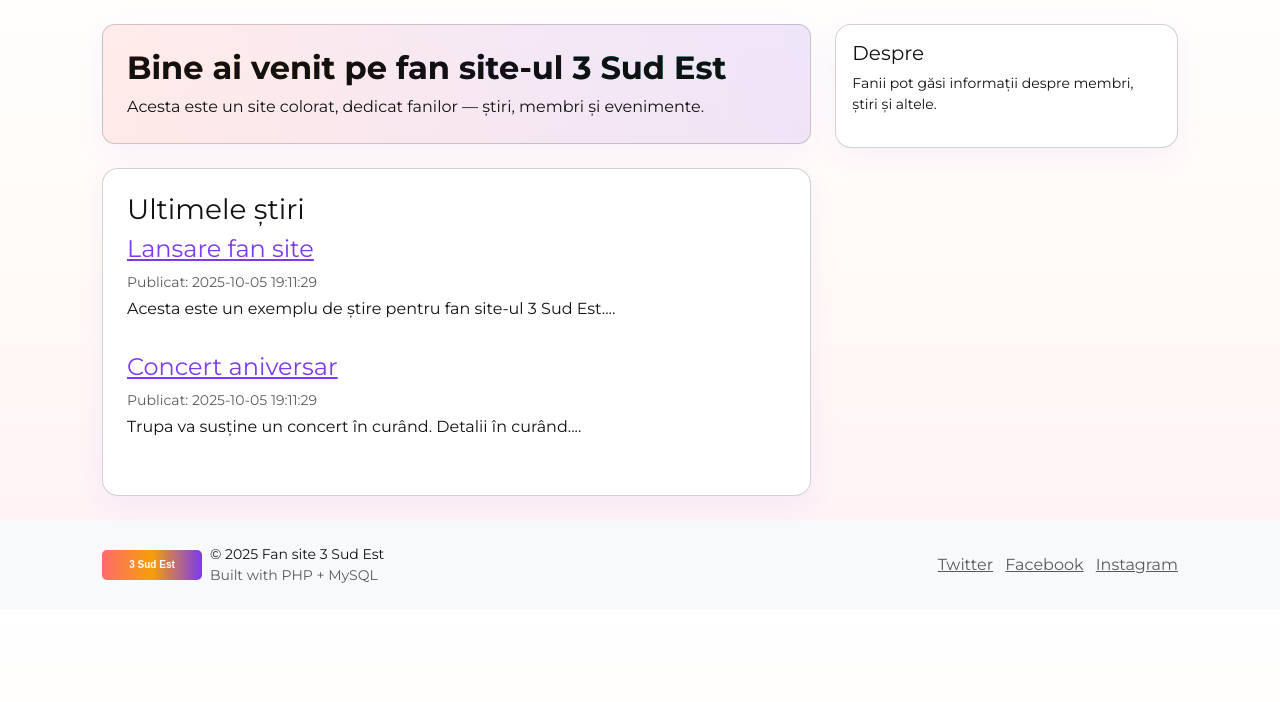
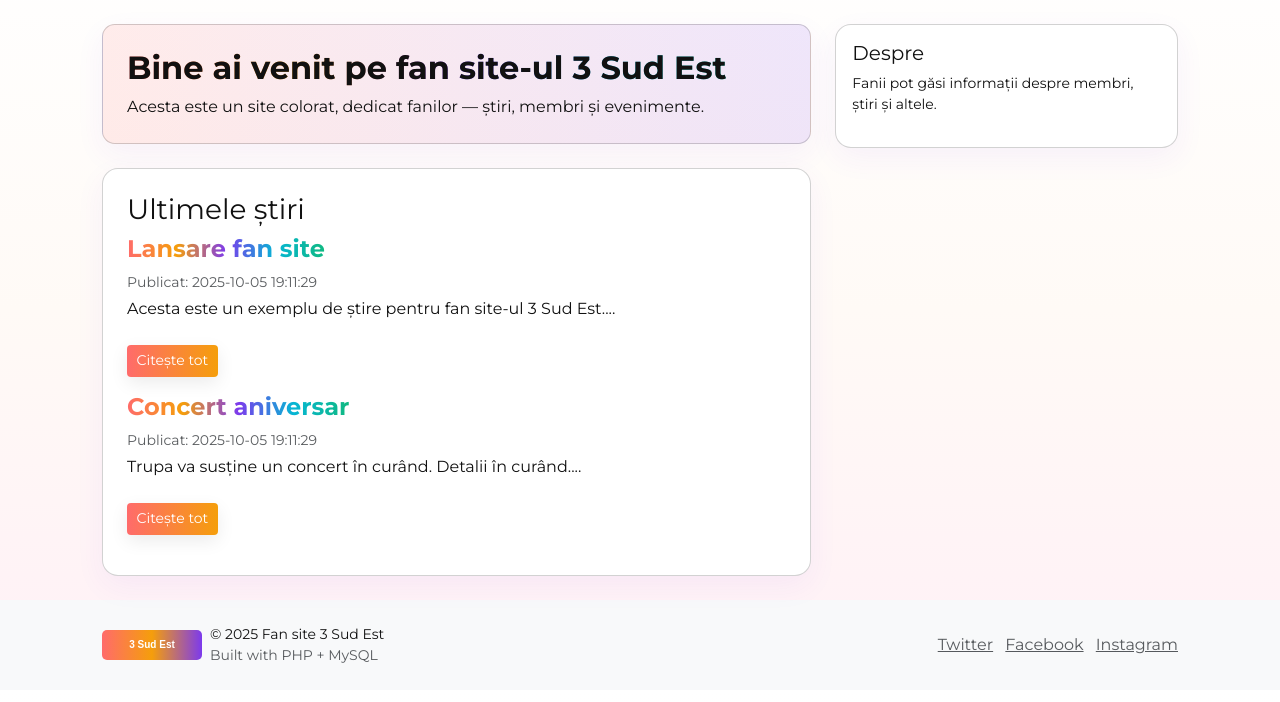
Before and after one commit to claudiu-morogan/3reiSudEst, a PHP site: page / in a window 1280 px wide. Shown: the part 72-774 px from the top of the page. Run offline with PHP 8.4, Linux system fonts and the light colour scheme; data comes from the database, SQL or seed files in the repository.

Commit message:
Feature: add 'Citește tot' buttons to news listings and CSS tweak

```diff
--- a/css/style.css
+++ b/css/style.css
@@ -45,3 +45,6 @@ a:hover { color: #4c1d95; text-decoration: underline; }
 
 .page-link { color: #444; }
 .page-item.active .page-link { background: linear-gradient(90deg,var(--brand-1),var(--brand-2)); color: #fff; border: none; }
+
+.btn-sm { padding: .35rem .6rem; }
+.btn-primary[disabled], .btn-primary:disabled { opacity: .9; }
--- a/pages/home.php
+++ b/pages/home.php
@@ -13,11 +13,12 @@
                     echo '<p>Nu există știri de afișat.</p>';
             } else {
                     foreach ($news as $n) {
-                            echo '<article class="mb-3">';
-                            echo '<h4><a href="/3reiSudEst/?page=news&id=' . $n['id'] . '">' . htmlspecialchars($n['title']) . '</a></h4>';
-                            echo '<p class="text-muted small mb-1">Publicat: ' . htmlspecialchars($n['created_at']) . '</p>';
-                            echo '<p>' . nl2br(htmlspecialchars(substr($n['content'],0,250))) . '...</p>';
-                            echo '</article>';
+                              echo '<article class="mb-3">';
+                                  echo '<h4><a class="rainbow-text" style="text-decoration:none;" href="/3reiSudEst/?page=news&id=' . $n['id'] . '">' . htmlspecialchars($n['title']) . '</a></h4>';
+                                  echo '<p class="text-muted small mb-1">Publicat: ' . htmlspecialchars($n['created_at']) . '</p>';
+                                  echo '<p>' . nl2br(htmlspecialchars(substr($n['content'],0,250))) . '...</p>';
+                                  echo '<a class="btn btn-sm btn-primary mt-2" href="/3reiSudEst/?page=news&id=' . $n['id'] . '">Citește tot</a>';
+                              echo '</article>';
                     }
             }
             ?>
--- a/pages/news.php
+++ b/pages/news.php
@@ -27,6 +27,7 @@
               echo '<h4><a class="rainbow-text" style="text-decoration:none;" href="/3reiSudEst/?page=news&id=' . $n['id'] . '">' . htmlspecialchars($n['title']) . '</a></h4>';
               echo '<p class="text-muted small mb-1">Publicat: ' . htmlspecialchars($n['created_at']) . '</p>';
               echo '<p>' . nl2br(htmlspecialchars(substr($n['content'],0,300))) . '...</p>';
+              echo '<a class="btn btn-sm btn-primary mt-2" href="/3reiSudEst/?page=news&id=' . $n['id'] . '">Citește tot</a>';
               echo '</article>';
           }
       }
```
